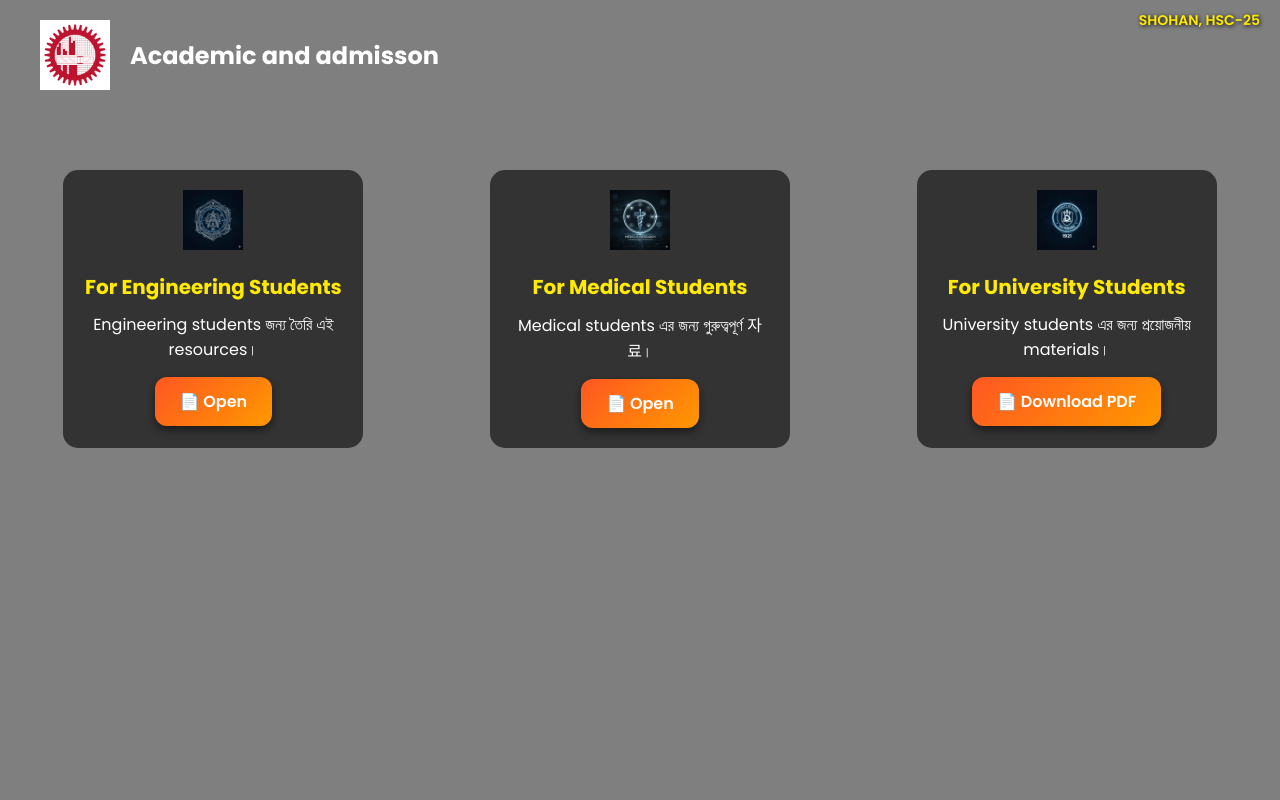
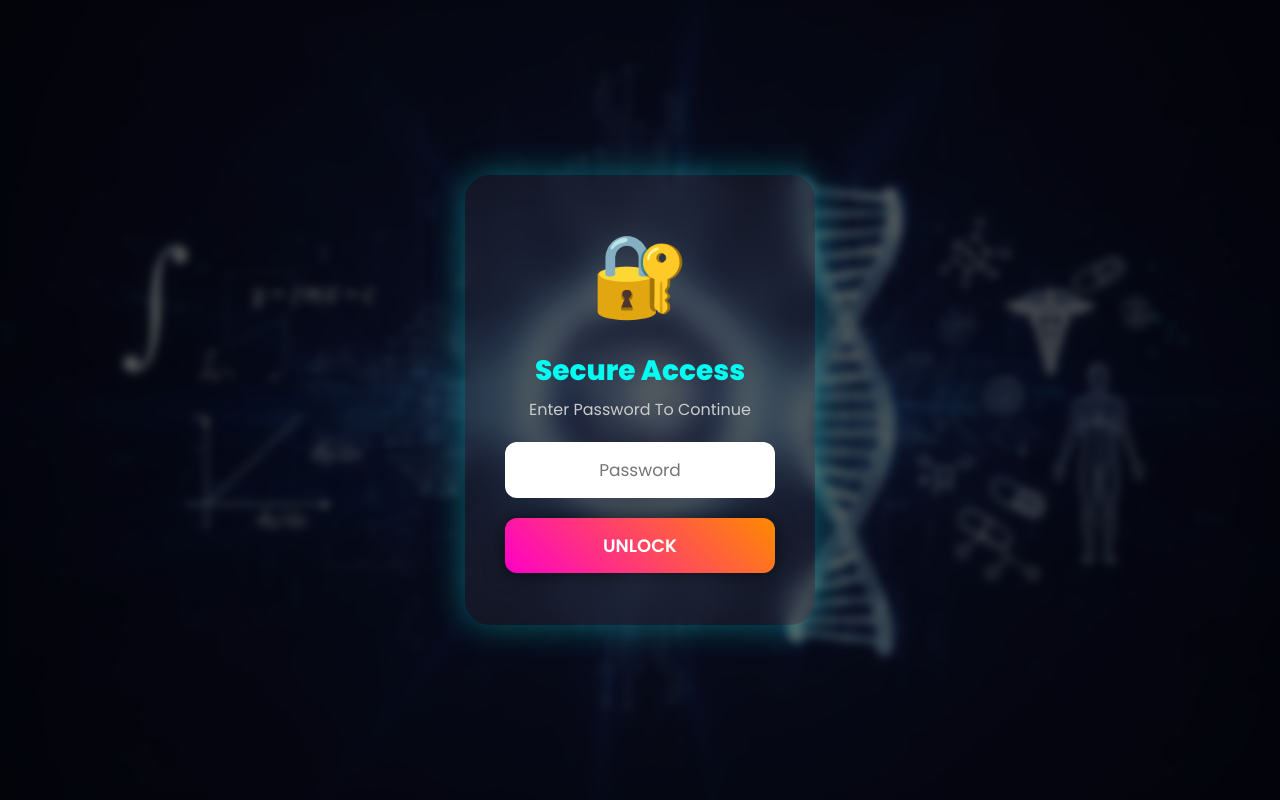
Before and after one commit to imdshohan904-ctrl/Shohan, a plain HTML site: page index.html in a window 1280 px wide. Drawn offline with Linux system fonts and the light colour scheme.

Commit message:
Update index.html

```diff
--- a/index.html
+++ b/index.html
@@ -2,110 +2,249 @@
 <html lang="bn">
 <head>
 <meta charset="UTF-8">
+<title>Shohan Academic Portal</title>
 <meta name="viewport" content="width=device-width, initial-scale=1.0">
-<title>Academic & Student Resources</title>
-<link href="https://fonts.googleapis.com/css2?family=Poppins:wght@400;600;700&display=swap" rel="stylesheet">
+
+<link href="https://fonts.googleapis.com/css2?family=Poppins:wght@300;400;600;800&display=swap" rel="stylesheet">
+
 <style>
-  * { margin:0; padding:0; box-sizing:border-box; font-family:'Poppins', sans-serif; }
-  body {
-    background: url(Engineering.jpg') no-repeat center center fixed;
-    background-size: cover;
-    color:#fff;
+
+*{margin:0;padding:0;box-sizing:border-box;font-family:'Poppins',sans-serif;}
+
+body{
+ background:url('Engineering.jpg') no-repeat fixed center;
+ background-size:cover;
  min-height:100vh;
-    position: relative;
-  }
-  .overlay {
-    position:absolute; top:0; left:0; width:100%; height:100%;
-    background: rgba(0,0,0,0.5); z-index:0;
+ color:white;
+ overflow-x:hidden;
 }
 
-  /* Top-right small text */
-  .top-right-text {
-    position: absolute;
-    top: 10px;
-    right: 20px;
-    font-size: 14px;
-    color: #ffea00;
-    font-weight:600;
-    z-index:2;
-    text-shadow: 1px 1px 4px #000;
+/* overlay */
+body:before{
+ content:"";
+ position:absolute;
+ inset:0;
+ background:rgba(0,0,0,0.63);
+ backdrop-filter:blur(4px);
 }
 
-  .header { position: relative; z-index:1; display:flex; align-items:center; padding:20px 40px; }
-  .header img { width:70px; height:70px; margin-right:20px; }
-  .header h1 { font-size:28px; color:#00ffe7; text-shadow:2px 2px 6px #000; }
+/* LOCK PAGE */
 
-  .sections {
-    display:flex; justify-content:space-around; margin-top:50px; position:relative; z-index:1; flex-wrap:wrap;
+#lockBox{
+ width:350px;
+ padding:40px;
+ border-radius:25px;
+ backdrop-filter:blur(14px);
+ background:rgba(255,255,255,0.05);
+ text-align:center;
+ z-index:5;
+ box-shadow:0 0 35px rgba(0,255,255,0.35);
+ animation:drop 1.5s;
+ position:absolute;
+ top:50%;left:50%;
+ transform:translate(-50%,-50%);
 }
-  .section {
-    background: rgba(0,0,0,0.6);
-    padding:20px;
-    border-radius:15px;
-    width:300px;
-    margin:10px;
+
+@keyframes drop{
+0%{transform:translate(-50%,-80%);opacity:0;}
+100%{opacity:1;}
+}
+
+.finger{
+ font-size:80px;
+ cursor:pointer;
+ user-select:none;
+ margin-bottom:15px;
+}
+
+h1{
+ font-size:28px;
+ font-weight:800;
+ color:#00fff2;
+ margin-bottom:5px;
+}
+
+p{
+ color:#ccc;
+ margin-bottom:20px;
+}
+
+input{
+ width:100%;
+ padding:15px;
+ border-radius:12px;
+ border:none;
+ outline:none;
  text-align:center;
-    animation: fadeInUp 2s ease forwards;
-    transition: transform 0.3s;
+ font-size:17px;
+ margin-bottom:20px;
 }
-  .section:hover { transform: translateY(-5px); }
 
-  .section img { width:60px; height:60px; margin-bottom:15px; }
-  .section h2 { font-size:20px; margin-bottom:10px; color:#ffea00; }
-  .section p { font-size:16px; margin-bottom:15px; color:#fff; }
-  .section a {
-    display:inline-block; padding:12px 25px; background:linear-gradient(135deg,#ff5722,#ff9800);
-    color:#fff; border-radius:12px; text-decoration:none; font-weight:600;
-    box-shadow:0 4px 10px rgba(0,0,0,0.5);
-    transition:all 0.3s;
+button{
+ width:100%;
+ padding:14px;
+ border:none;
+ border-radius:12px;
+ font-size:18px;
+ font-weight:600;
+ color:white;
+ cursor:pointer;
+ background:linear-gradient(45deg,#ff00c8,#ff8a00);
+ box-shadow:0px 0px 20px rgba(0,0,0,.6);
+ transition:.3s;
 }
-  .section a:hover { transform:translateY(-5px); box-shadow:0 6px 15px rgba(0,0,0,0.6); }
 
-  @keyframes fadeInUp { 0% { opacity:0; transform:translateY(50px); } 100% { opacity:1; transform:translateY(0); } }
+button:hover{
+ transform:translateY(-3px);
+}
 
-  @media(max-width:1024px){ .sections { flex-direction:column; align-items:center; } }
+#error{
+ margin-top:12px;
+ font-size:15px;
+ font-weight:600;
+ color:#ff5c5c;
+}
+
+/* WEBSITE PART */
+
+#site{
+ display:none;
+ position:relative;
+ z-index:5;
+ text-align:center;
+ padding-top:60px;
+}
+
+#site h2{
+ font-size:40px;
+ font-weight:800;
+ letter-spacing:3px;
+ color:#00fff9;
+ text-shadow:0px 0px 20px black;
+}
+
+.container{
+ display:flex;
+ flex-wrap:wrap;
+ justify-content:center;
+ margin-top:50px;
+}
+
+.card{
+ width:330px;
+ background:rgba(255,255,255,0.06);
+ backdrop-filter:blur(15px);
+ border-radius:25px;
+ padding:35px 25px;
+ margin:20px;
+ text-align:center;
+ transition:0.35s;
+ border:1.6px solid rgba(255,255,255,0.06);
+ box-shadow:0 0 25px rgba(0,0,0,0.4);
+ cursor:pointer;
+}
+
+.card:hover{
+ transform:scale(1.07);
+ box-shadow:0px 0px 40px rgba(0,255,255,0.5);
+}
+
+.card img{
+ width:70px;height:70px;
+ border-radius:50%;
+ margin-bottom:15px;
+}
+
+.card h3{
+ color:#ffeb00;
+ font-size:21px;
+ margin-bottom:10px;
+}
+
+.card p{
+ font-size:15px;
+ margin-bottom:20px;
+}
+
+.card a{
+ padding:13px 30px;
+ background:linear-gradient(45deg,#ff0095,#ff8a00);
+ border-radius:13px;
+ color:white;
+ text-decoration:none;
+ font-size:15px;
+ font-weight:700;
+}
+
+.card a:hover{opacity:.85;}
+
 </style>
 </head>
+
 <body>
-<div class="overlay"></div>
 
-<!-- Top-right small text -->
-<div class="top-right-text">
-  SHOHAN, HSC-25
+<!-- LOCK SCREEN -->
+
+<div id="lockBox">
+ <div class="finger">🔐</div>
+ <h1>Secure Access</h1>
+ <p>Enter Password To Continue</p>
+
+ <input type="password" id="pass" placeholder="Password">
+
+ <button onclick="unlock()">UNLOCK</button>
+
+ <div id="error"></div>
 </div>
 
-<!-- Header -->
-<div class="header">
-  <img src="engineer_logo.png" alt="Engineer Logo">
-  <h2>Academic and admisson</h2>
+<!-- WEBSITE CONTENT HIDDEN -->
+
+<div id="site">
+
+<h2>ACADEMIC & ADMISSION PORTAL</h2>
+
+<div class="container">
+
+<div class="card">
+ <img src="egn.jpg">
+ <h3>Engineering Students</h3>
+ <p>Engineering admission & study resources</p>
+ <a href="https://imdshohan904-ctrl.github.io/Shohanvai/">OPEN</a>
 </div>
 
-<!-- Sections -->
-<div class="sections">
-  <!-- Engineering -->
-  <div class="section">
-    <img src="egn.jpg" alt="Engineering Logo">
-    <h2>For Engineering Students</h2>
-    <p>Engineering students জন্য তৈরি এই resources।</p>
-    <a href="https://imdshohan904-ctrl.github.io/Shohanvai/" target="_blank">📄 Open</a>
+<div class="card">
+ <img src="medi.jpg">
+ <h3>Medical Students</h3>
+ <p>Medical admission & study materials</p>
+ <a href="https://imdshohan904-ctrl.github.io/sohan/">OPEN</a>
 </div>
 
-  <!-- Medical -->
-  <div class="section">
-    <img src="medi.jpg" alt="Medical Logo">
-    <h2>For Medical Students</h2>
-    <p>Medical students এর জন্য গুরুত্বপূর্ণ 자료।</p>
-    <a href="https://imdshohan904-ctrl.github.io/sohan/" target="_blank">📄 Open</a>
+<div class="card">
+ <img src="vs.jpg">
+ <h3>University PDF Zone</h3>
+ <p>Download PDF academic files</p>
+ <a href="pdfs/university.pdf">PDF</a>
 </div>
 
-  <!-- University -->
-  <div class="section">
-    <img src="vs.jpg" alt="University Logo">
-    <h2>For University Students</h2>
-    <p>University students এর জন্য প্রয়োজনীয় materials।</p>
-    <a href="pdfs/university.pdf" target="_blank">📄 Download PDF</a>
 </div>
+
 </div>
+
+<script>
+
+function unlock(){
+ let p=document.getElementById("pass").value;
+
+ if(p==="Shohan25"){
+   document.getElementById("lockBox").style.display="none";
+   document.getElementById("site").style.display="block";
+ } else {
+   document.getElementById("error").innerHTML="Wrong password ❌";
+ }
+
+}
+
+</script>
 
 </body>
 </html>
```
Lines whose indentation alone changed are shown as unchanged.
